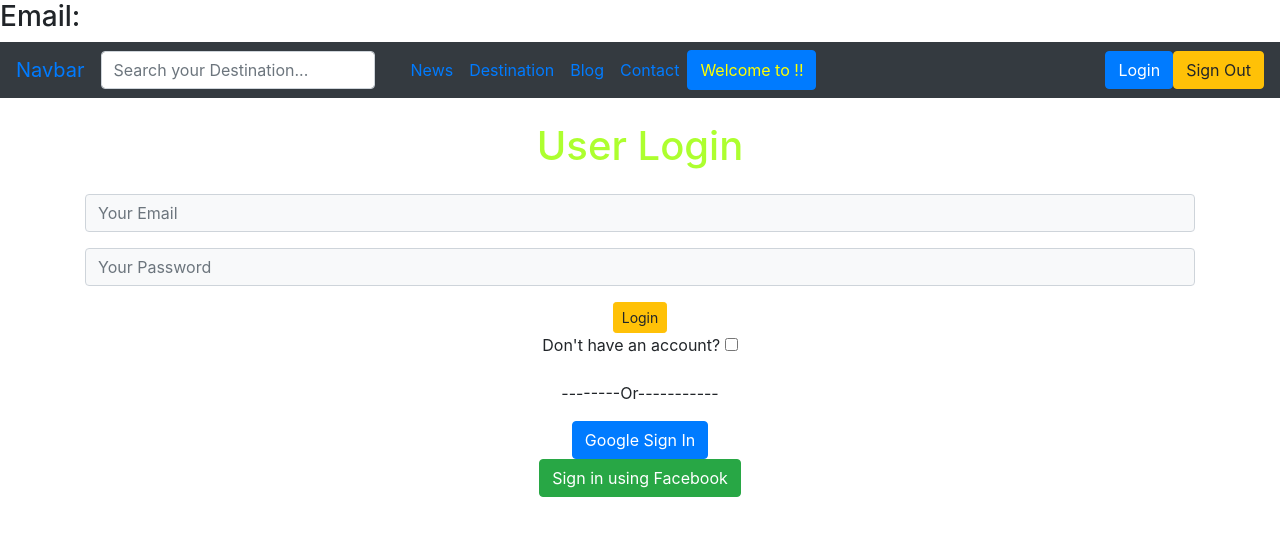
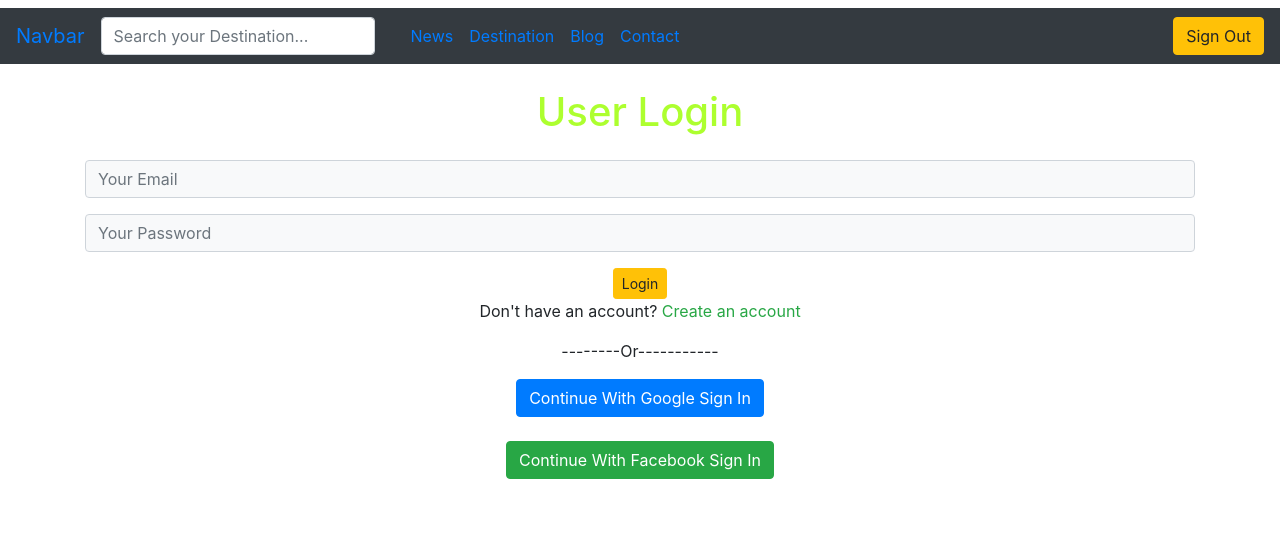
Before and after one commit to nahidkishore/travel-bd, a React (Create React App) app: page /login in a window 1280 px wide. Shown: the top 536 px of the page. Built offline with nearby package versions, Linux system fonts and the light colour scheme.

Commit message:
user facebook and google sign In added

```diff
--- a/package.json
+++ b/package.json
@@ -3,6 +3,9 @@
   "version": "0.1.0",
   "private": true,
   "dependencies": {
+    "@fortawesome/fontawesome-svg-core": "^1.2.30",
+    "@fortawesome/free-solid-svg-icons": "^5.14.0",
+    "@fortawesome/react-fontawesome": "^0.1.11",
     "@testing-library/jest-dom": "^4.2.4",
     "@testing-library/react": "^9.5.0",
     "@testing-library/user-event": "^7.2.1",
--- a/src/App.js
+++ b/src/App.js
@@ -25,7 +25,8 @@ function App(props) {
   return (
     <UserContext.Provider value={[loggedInUser,setLoggedInUser]}>
       <Router>
-  <h3>Email:{loggedInUser.email}</h3>
+   <h3>{loggedInUser.displayName}</h3>
+
         <Header></Header>
         <Switch>
           <Route path="/home">
--- a/src/components/Header/Header.js
+++ b/src/components/Header/Header.js
@@ -21,10 +21,10 @@ const Header = () => {
       <Nav.Link href=""><Link to="/blog">Blog</Link></Nav.Link>
       <Nav.Link href=""><Link to="/contact">Contact</Link></Nav.Link>
 
-      <Button style={{color: 'yellow'}}>Welcome to {loggedInUser.displayName}!!</Button>
+  <p style={{color: 'yellow'}}> {loggedInUser.displayName}</p>
 
     </Nav>
-    <Link to="/login"><Button>Login</Button></Link>
+    {/* <Link to="/login"><Button>Login</Button></Link> */}
     <Button onClick={()=> setLoggedInUser({})} variant="warning">Sign Out</Button>
     </Navbar.Collapse>
 
--- a/src/components/Login/Login.js
+++ b/src/components/Login/Login.js
@@ -4,7 +4,6 @@ import { UserContext } from '../../App';
 import { useHistory, useLocation } from 'react-router-dom';
 import { initializeLoginFramework, handleGoogleSignIn, handleSignOut, handleFbSignIn, createUserWithEmailAndPassword, signInWithEmailAndPassword } from './LoginManager';
 import { Button, Container, Form, FormControl,} from 'react-bootstrap';
-
 
 
 function Login() {
@@ -92,13 +91,7 @@ function Login() {
   return (
     <div style={{textAlign: 'center'}}>
 
-      {
-        user.isSignedIn && <div>
-          <p>Welcome, {user.name}!</p>
-          <p>Your email: {user.email}</p>
-          <img src={user.photo} alt=""/>
-        </div>
-      }
+
 
      {/*  <h1>Our own Authentication</h1> */}
       <Container>
@@ -123,42 +116,29 @@ function Login() {
 
           </Form>
 
-      <label htmlFor="newUser">Don't have an account? </label>  <input type="checkbox" onChange={() => setNewUser(!newUser)} name="newUser" id=""/>
+      {/* <label htmlFor="newUser">Don't have an account? </label>  <input type="checkbox" onChange={() => setNewUser(!newUser)} name="newUser" id=""/> */}
 
+      <p>{newUser ? 'Already have an account?' : "Don't have an account?"} <span style={{cursor:'pointer'}} onClick={() => setNewUser(!newUser)} className='text-success'>{ newUser ? 'Login' : 'Create an account'}</span></p>
 
 
           <p style={{color: 'red'}}>{user.error}</p>
       { user.success && <p style={{color: 'green'}}>User { newUser ? 'created' : 'Logged In'} successfully</p>}
-             <p style={{textAlign: 'center'}}>--------Or-----------</p>
+       <p style={{textAlign: 'center',textColor: 'green', weight: 'bold'}}>--------Or-----------</p>
+
           { user.isSignedIn ? <Button onClick={signOut}>Sign Out</Button> :
-        <Button onClick={googleSignIn}>Google Sign In</Button>
+        <Button onClick={googleSignIn}> Continue With Google Sign In</Button>
       }
-      <br/>
-      <Button variant="success"  onClick={fbSignIn}>Sign in using Facebook</Button>
+      <br/> <br/>
+      <Button variant="success"  onClick={fbSignIn}>Continue With Facebook Sign In</Button>
         </div>
       </Container>
-
-
-      {/* <input type="checkbox" onChange={() => setNewUser(!newUser)} name="newUser" id=""/>
-      <label htmlFor="newUser">New User Sign up</label>
-      <form onSubmit={handleSubmit}>
-        {newUser && <input name="name" type="text" onBlur={handleBlur} placeholder="Your name"/>}
-        <br/>
-        <input type="text" name="email" onBlur={handleBlur} placeholder="Your Email address" required/>
-        <br/>
-        <input type="password" name="password" onBlur={handleBlur} placeholder="Your Password" required/>
-        <br/>
-        <input type="submit" value={newUser ? 'Sign up' : 'Sign in'}/>
-      </form>
-
-      <p style={{color: 'red'}}>{user.error}</p>
-      { user.success && <p style={{color: 'green'}}>User { newUser ? 'created' : 'Logged In'} successfully</p>}
-
-      { user.isSignedIn ? <button onClick={signOut}>Sign Out</button> :
-        <button onClick={googleSignIn}>Google Sign In</button>
+      {
+        user.isSignedIn && <div>
+          <p>Welcome, {user.name}!</p>
+          <p>Your email: {user.email}</p>
+          <img src={user.photo} alt=""/>
+        </div>
       }
-      <br/>
-      <button onClick={fbSignIn}>Sign in using Facebook</button> */}
     </div>
   );
 }
--- a/src/components/Login/LoginManager.js
+++ b/src/components/Login/LoginManager.js
@@ -30,10 +30,12 @@ export const handleGoogleSignIn = () => {
 
   export const handleFbSignIn = () => {
     const fbProvider = new firebase.auth.FacebookAuthProvider();
-    return firebase.auth().signInWithPopup(fbProvider).then(function(result) {
+    return firebase.auth().signInWithPopup(fbProvider)
+    .then(function(result) {
       var token = result.credential.accessToken;
       var user = result.user;
-      user.success = true;
+      console.log('fb user after sign In ', user);
+      //user.success = true;
       return user;
     }).catch(function(error) {
       var errorCode = error.code;
```
Also changed, not shown: 1 other file (tests, documents, lock files or other folders).
